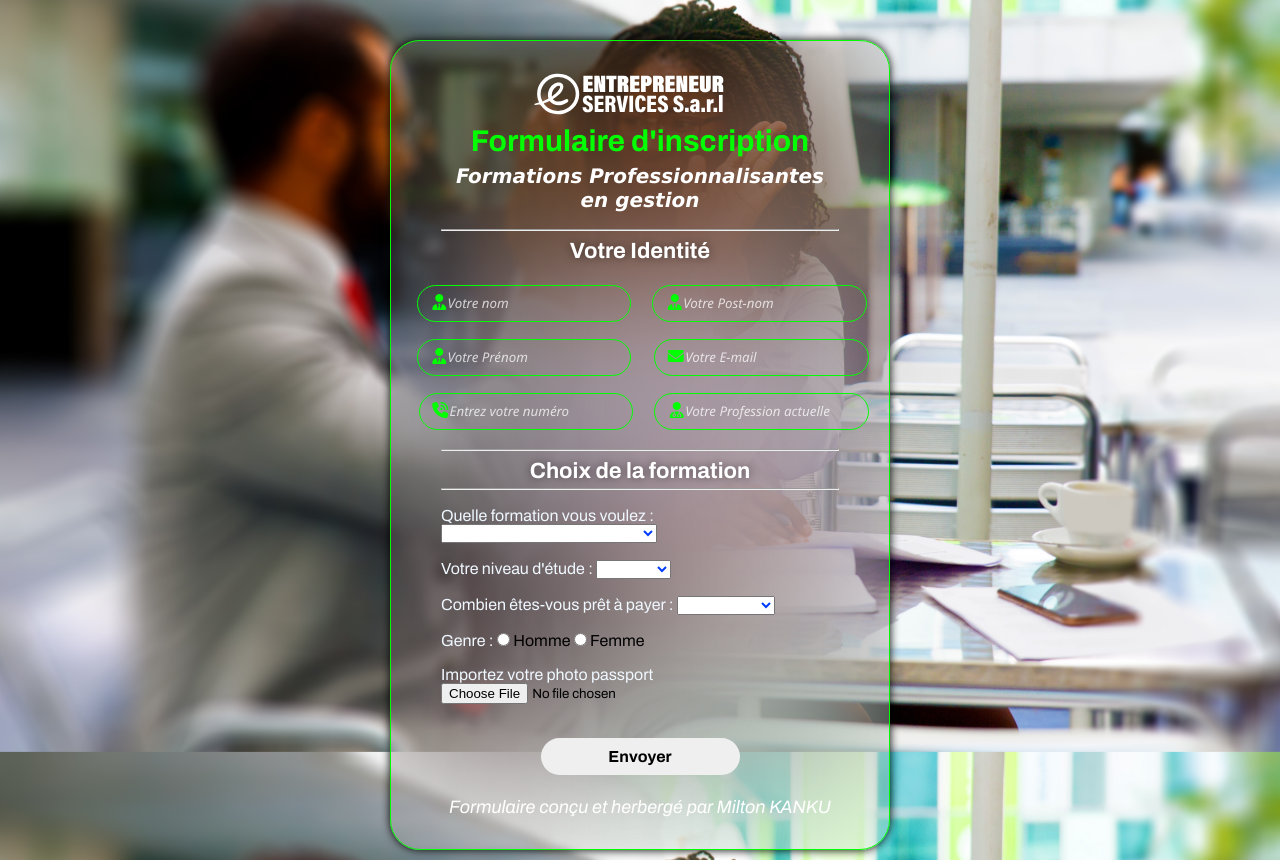
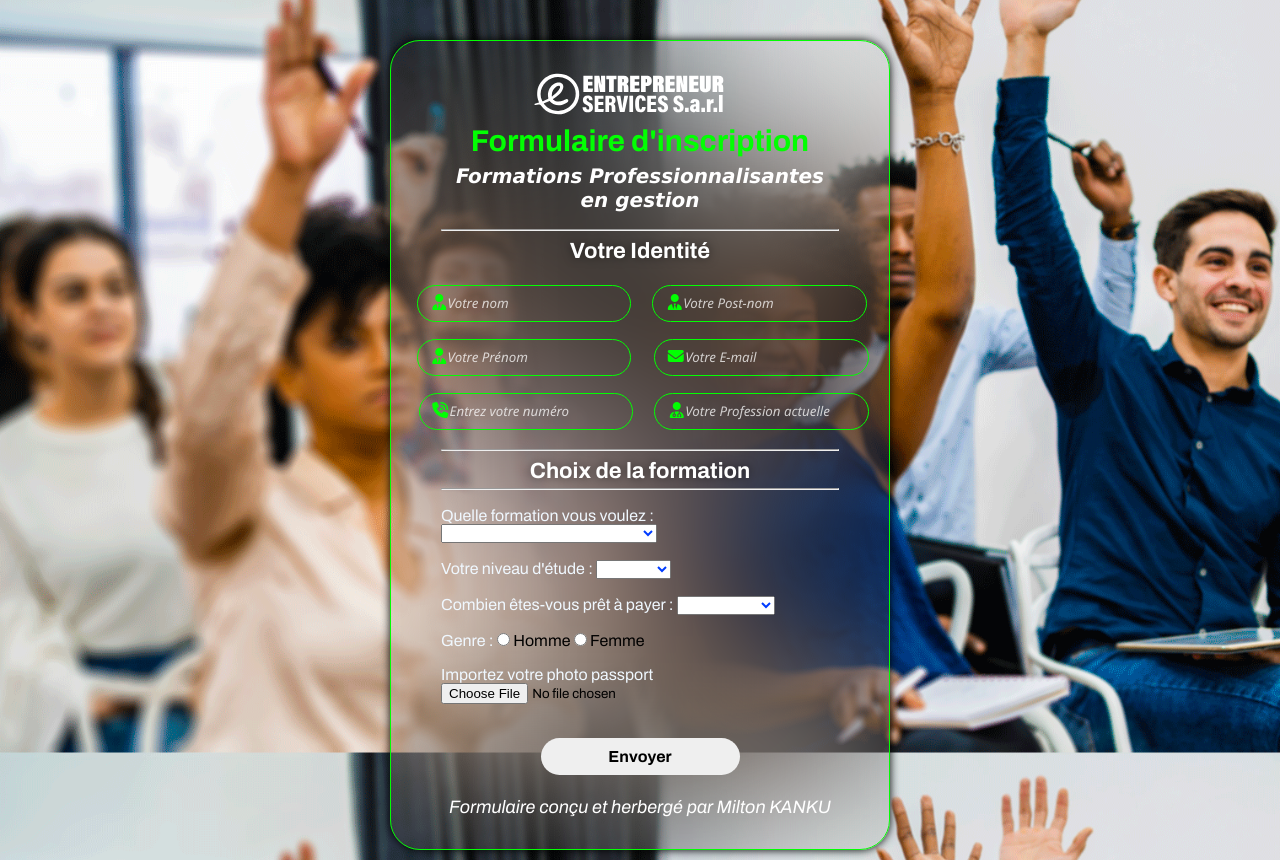
Before and after one commit to ChinickLimeka/Nouveau-formulaire, a plain HTML site: page index.html in a window 1280 px wide. Drawn offline with Linux system fonts and the light colour scheme.

Commit message:
Add files via upload

```diff
--- a/index.html
+++ b/index.html
@@ -86,7 +86,7 @@
         <button type="submit" name="envoyer"> Envoyer</button> <br>
 
 
-	  <footer>Formulaire conçu et herbergé par Milton KANKU</footer>
+	  <footer>Formulaire conçu et herbergé par <a href="Acceuil.html"> Milton KANKU</a></footer>
 
 	</section>
     </form>
--- a/style.css
+++ b/style.css
@@ -11,7 +11,7 @@
   body {
 	max-width: 2000px;
       min-width: 200px;
- background-image: url(ar1.jpg);
+ background-image: url(ar1.gif);
  background-position: center;
  background-size: cover;
     display: flex;
@@ -160,5 +160,10 @@ option{
 	text-shadow: 2px;
 	font-style: bold;
 	font-size: 17px;
+}
+a{
+    text-decoration: none;
+    cursor: pointer;
 
+    color: rgb(255, 255, 255);
 }
```
Also changed, not shown: ar1.gif (added).
